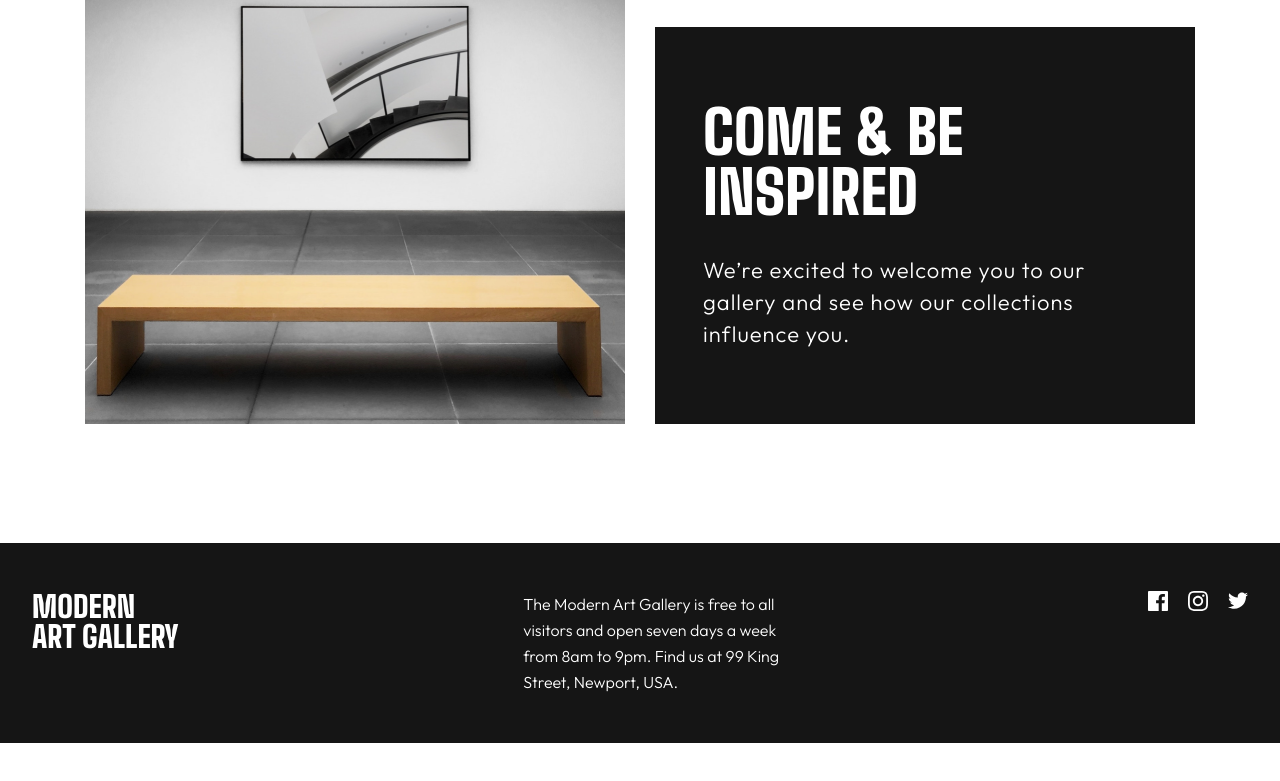
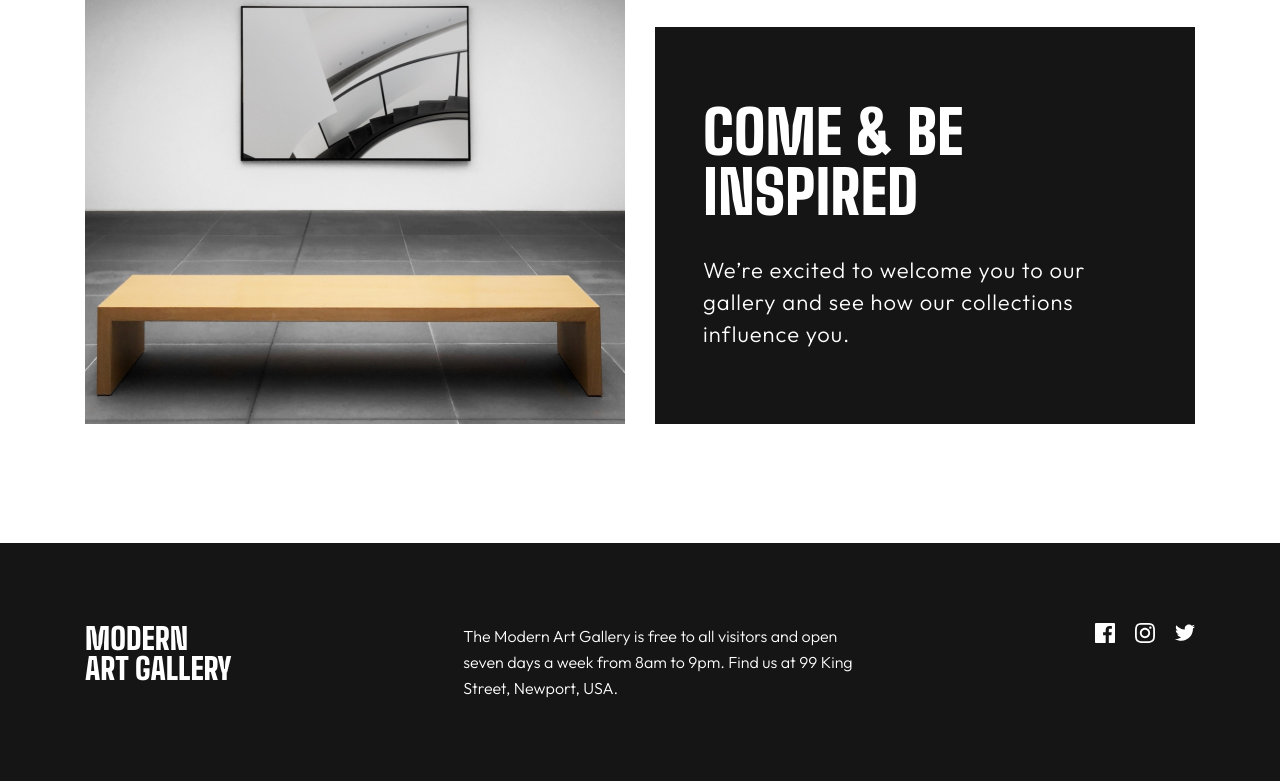
Before and after one commit to jesusvillarroel/Art-Gallery, a website built with Vite: page index.html in a window 1280 px wide. Shown: the part 1665-2446 px from the top of the page. Before the commit the page ends 2408 px from the top, so only its background shows below. Built offline with nearby package versions, Linux system fonts and the light colour scheme.

Commit message:
feat(footer): agregar maquetacion responsiva para escritorio alineada con la galeria

```diff
--- a/sass/stylesheets/layout/_footer.scss
+++ b/sass/stylesheets/layout/_footer.scss
@@ -59,6 +59,16 @@
 
 
         }
+         @include vp.responder-a("large"){
+
+           width: 111rem;
+           padding: 0;
+           padding: 8rem 0;
+           p{
+            max-width: 40rem;
+           }
+
+         }
 
     }
 
```
